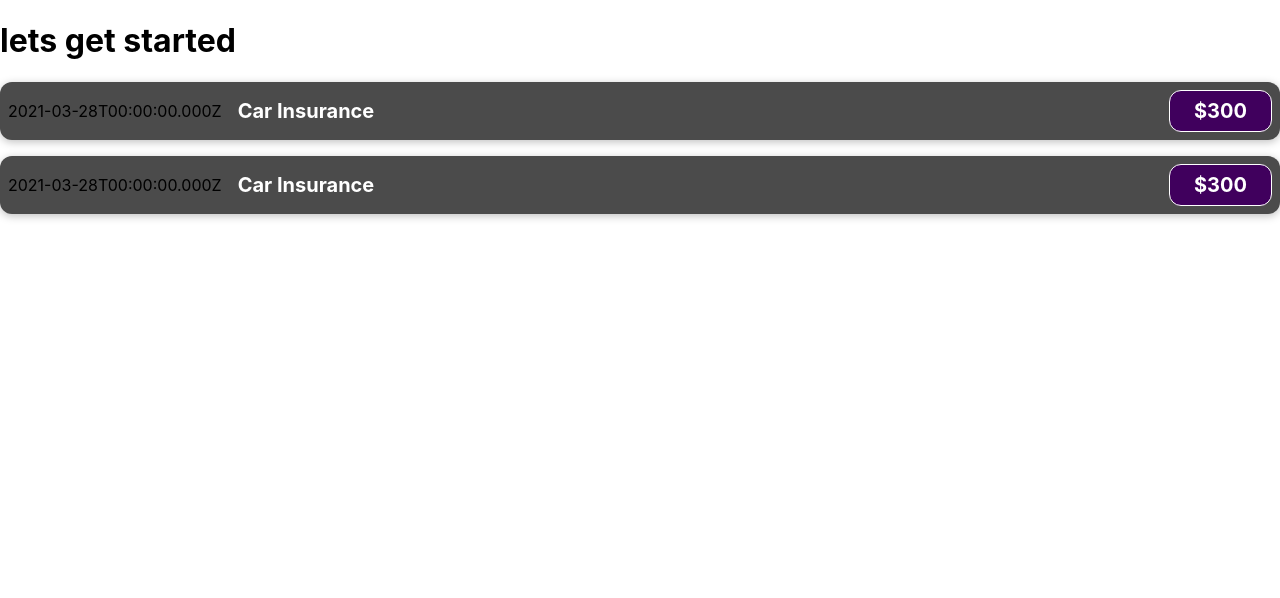
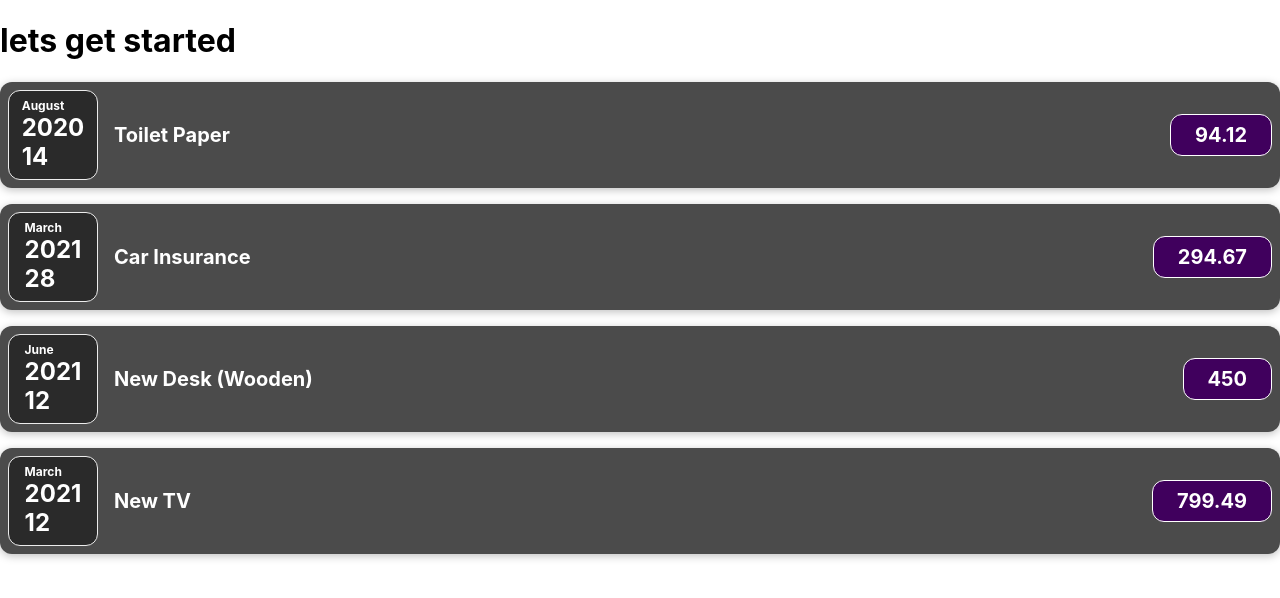
Before and after one commit to Jordenng/react, a React (Create React App) app: page / in a window 1280 px wide. Shown: the top 598 px of the page. Built offline with nearby package versions, Linux system fonts and the light colour scheme.

Commit message:
intial commit

```diff
--- a/src/App.js
+++ b/src/App.js
@@ -1,14 +1,30 @@
 import './App.css';
-import ExpenseItem from "./components/ExpenseItem";
+import Expenses from "./components/Expenses";
+function App() {
 
-function App() {
+    const expenses = [
+        {
+            id: 'e1',
+            title: 'Toilet Paper',
+            amount: 94.12,
+            date: new Date(2020, 7, 14),
+        },
+        { id: 'e2', title: 'New TV', amount: 799.49, date: new Date(2021, 2, 12) },
+        {
+            id: 'e3',
+            title: 'Car Insurance',
+            amount: 294.67,
+            date: new Date(2021, 2, 28),
+        },
+        {
+            id: 'e4',
+            title: 'New Desk (Wooden)',
+            amount: 450,
+            date: new Date(2021, 5, 12),
+        },
+    ];
     return (
-    <div >
-      <h1>lets get started</h1>
-        <ExpenseItem></ExpenseItem>
-        <ExpenseItem></ExpenseItem>
-
-    </div>
+        <Expenses expenses={expenses}/>
   );
 }
 
--- /dev/null
+++ b/src/components/ExpenseDate.css
@@ -0,0 +1,26 @@
+.expense-date {
+    display: flex;
+    flex-direction: column;
+    width: 5.5rem;
+    height: 5.5rem;
+    border: 1px solid #ececec;
+    background-color: #2a2a2a;
+    color: white;
+    border-radius: 12px;
+    align-items: center;
+    justify-content: center;
+}
+
+.expense-date__month {
+    font-size: 0.75rem;
+    font-weight: bold;
+}
+
+.expense-date__year {
+    font-size: 0.75rem;
+}
+
+.expense-date__day {
+    font-size: 1.5rem;
+    font-weight: bold;
+}
--- /dev/null
+++ b/src/components/ExpenseDate.js
@@ -0,0 +1,21 @@
+import './ExpenseItem.css'
+import './ExpenseDate.css'
+
+function ExpenseDate(props){
+    const month = props.date.toLocaleString('en-US', { month : 'long'})
+    const day = props.date.toLocaleString('en-US', { day : '2-digit'})
+    const year = props.date.getFullYear();
+
+    return(
+        <div className="expense-date">
+            <div>
+            <div className="expense-date__month">{month }</div>
+            <div className="expense-date__day">{year }</div>
+            <div className="expense-date__day">{day}</div>
+            </div>
+        </div>
+
+    );
+}
+
+export  default ExpenseDate
--- a/src/components/ExpenseItem.js
+++ b/src/components/ExpenseItem.js
@@ -1,15 +1,14 @@
 import './ExpenseItem.css'
+import ExpenseDate from "./ExpenseDate";
 
-function ExpenseItem(){
-    const expenseDate = new Date(2021,2,28);
-    const expenseTitle = 'Car Insurance'
-    const expenseAmount = 294.67;
+function ExpenseItem(props){
     return (
     <div className="expense-item">
-        <div>{expenseDate.toISOString()}</div>
+        <ExpenseDate date={props.date}/>
+
         <div className="expense-item__description">
-            <h2>{expenseTitle}</h2>
-            <div className="expense-item__price">$300</div>
+            <h2>{props.title}</h2>
+            <div className="expense-item__price">{props.amount}</div>
         </div>
     </div>
     );
--- /dev/null
+++ b/src/components/Expenses.css
@@ -0,0 +1,9 @@
+.expenses {
+    padding: 1rem;
+    background-color: rgb(31, 31, 31);
+    margin: 2rem auto;
+    width: 50rem;
+    max-width: 95%;
+    border-radius: 12px;
+    box-shadow: 0 1px 8px rgba(0, 0, 0, 0.25);
+}
--- /dev/null
+++ b/src/components/Expenses.js
@@ -0,0 +1,33 @@
+import ExpenseItem from "./ExpenseItem";
+import e from "./Expenses.css";
+
+function Expenses(props){
+
+    return (
+        <div className="e">
+            <h1>lets get started</h1>
+            <ExpenseItem
+                title={props.expenses[0].title}
+                amount={props.expenses[0].amount}
+                date={props.expenses[0].date}>
+            </ExpenseItem>
+            <ExpenseItem
+                title={props.expenses[2].title}
+                amount={props.expenses[2].amount}
+                date={props.expenses[2].date}>
+            </ExpenseItem>
+            <ExpenseItem
+                title={props.expenses[3].title}
+                amount={props.expenses[3].amount}
+                date={props.expenses[3].date}>
+            </ExpenseItem>
+            <ExpenseItem
+                title={props.expenses[1].title}
+                amount={props.expenses[1].amount}
+                date={props.expenses[1].date}>
+            </ExpenseItem>
+        </div>
+    )
+}
+
+export default Expenses;
```
